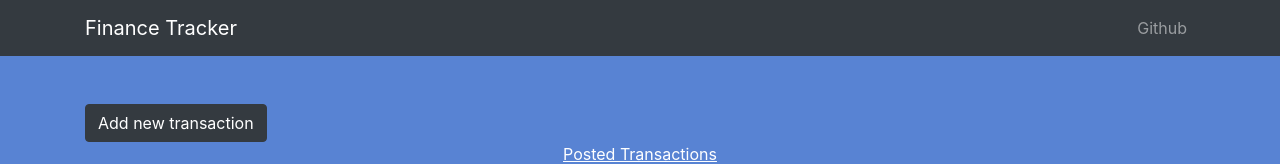
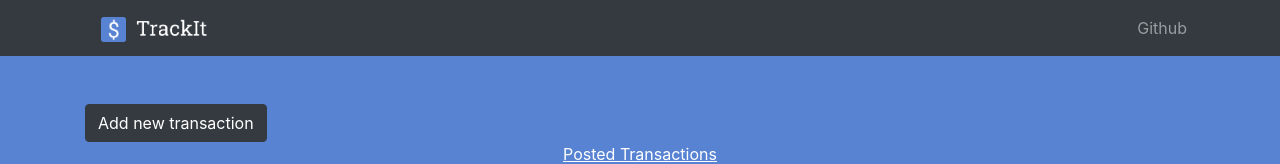
Before and after one commit to Schapagain/fin-track-server, a React (Create React App) app in the folder client/: page / in a window 1280 px wide. Shown: the top 164 px of the page. Built offline with nearby package versions, Linux system fonts and the light colour scheme; no server answers.

Commit message:
alter logo, favicon, and brand name

```diff
--- a/client/public/index.html
+++ b/client/public/index.html
@@ -24,7 +24,7 @@
       work correctly both with client-side routing and a non-root public URL.
       Learn how to configure a non-root public URL by running `npm run build`.
     -->
-    <title>Finance Tracker</title>
+    <title>TrackIt</title>
   </head>
   <body>
     <noscript>You need to enable JavaScript to run this app.</noscript>
--- a/client/src/App.css
+++ b/client/src/App.css
@@ -3,6 +3,10 @@
 .App {
   background-color: rgb(88, 131, 211);
   height: 100vh;
+}
+
+.navbar>img {
+  height: 25px;
 }
 
 #main-panel{
@@ -33,7 +37,6 @@ select {
   cursor: pointer;
 }
 
-
 .fade-enter {
   opacity: 0.01;
 }
--- a/client/src/components/AppNavbar.js
+++ b/client/src/components/AppNavbar.js
@@ -26,7 +26,7 @@ class AppNavbar extends Component {
         return(
             <Navbar color="dark" dark expand="sm" className="mb-5">
                 <Container>
-                    <NavbarBrand className="text-center" href="/">Finance Tracker</NavbarBrand>
+                    <NavbarBrand className="navbar" href="#"><img src={require("./logo.png")} alt=""></img></NavbarBrand>
                     <NavbarToggler onClick={this.toggle} />
                     <Collapse isOpen={this.state.isOpen} navbar>
                     <Nav className="ml-auto" navbar>
```
Also changed, not shown: client/src/components/logo.png (added), 1 other file (tests, documents, lock files or other folders).
